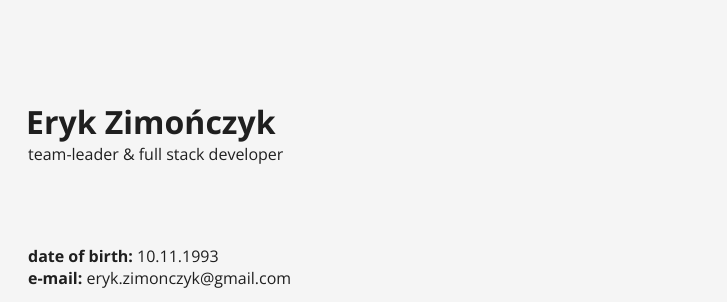
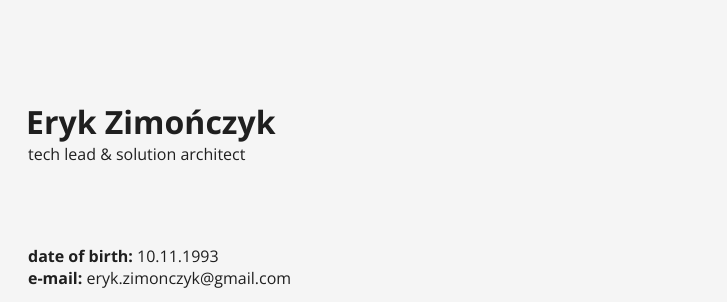
Before and after one commit to ErykZimonczyk/ErykZimonczyk.github.io, a plain HTML site: page index.html in a window 1280 px wide. Shown: the top 302 px of the page, 394-1121 px from the left. Drawn offline with nearby package versions, Linux system fonts and the light colour scheme.

Commit message:
Update index.html

```diff
--- a/index.html
+++ b/index.html
@@ -36,7 +36,7 @@
                     Eryk Zimończyk
                 </h1>
                 <span class="subtitle">
-                    team-leader & full stack developer
+                    tech lead & solution architect
                 </span>
                 <ul class="contact-info">
                     <li><strong>date of birth:</strong> 10.11.1993</li>
```
